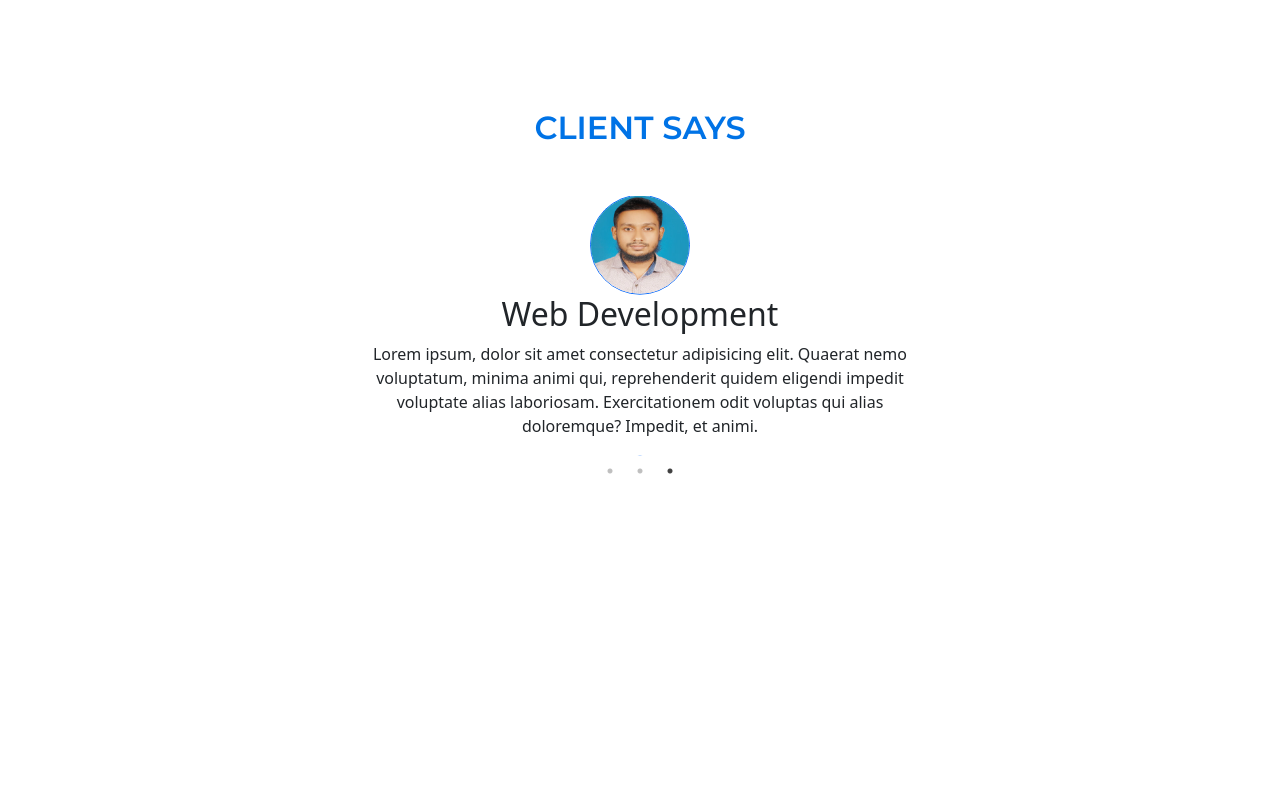
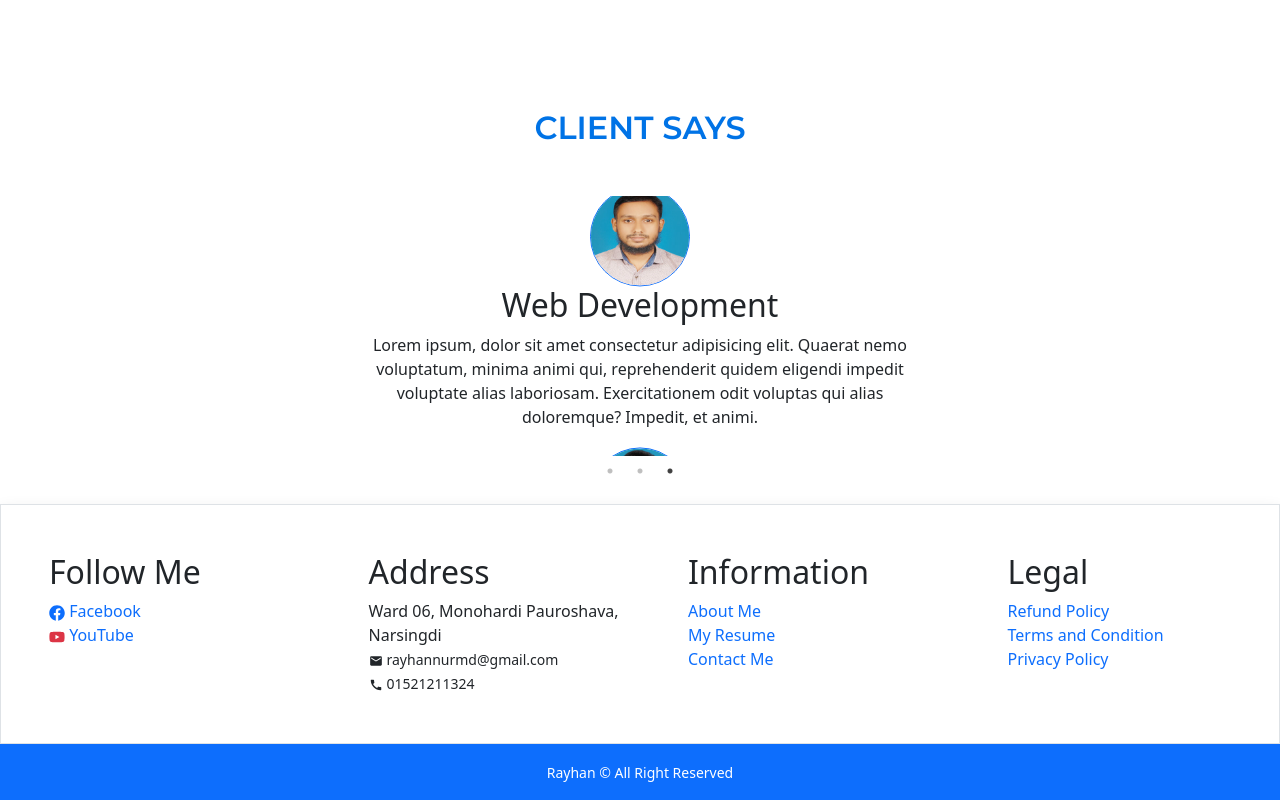
Before and after one commit to rayhan1650/personal-website-practice-react, a React (Create React App) app: page / in a window 1280 px wide. Shown: the part 3558-4358 px from the top of the page. Before the commit the page ends 4039 px from the top, so only its background shows below. Built offline with nearby package versions, Linux system fonts and the light colour scheme.

Commit message:
footer section added

```diff
--- a/src/App.js
+++ b/src/App.js
@@ -2,6 +2,7 @@ import "./App.css";
 import Analysis from "./components/Analysis/Analysis";
 import ClientReview from "./components/ClientReview/ClientReview";
 import Courses from "./components/Courses/Courses";
+import Footer from "./components/Footer/Footer";
 import RecentProjects from "./components/RecentProjects/RecentProjects";
 import Services from "./components/Services/Services";
 import Summary from "./components/Summary/Summary";
@@ -21,6 +22,7 @@ function App() {
       <Courses />
       <Video />
       <ClientReview />
+      <Footer />
     </div>
   );
 }
--- a/src/components/ClientReview/ClientReview.js
+++ b/src/components/ClientReview/ClientReview.js
@@ -12,6 +12,8 @@ const ClientReview = () => {
     dots: true,
     infinite: true,
     speed: 3000,
+    pauseOnHover: true,
+    arrows: false,
     vertical: true,
     verticalSwiping: true,
     slidesToShow: 1,
--- /dev/null
+++ b/src/components/Footer/Footer.js
@@ -0,0 +1,71 @@
+import React from "react";
+import { Col, Container, Row } from "react-bootstrap";
+import { FaFacebook, FaYoutube } from "react-icons/fa";
+import { MdEmail, MdCall } from "react-icons/md";
+
+const Footer = () => {
+  return (
+    <>
+      <Container fluid className="mt-5 border shadow">
+        <Row>
+          <Col lg={3} md={6} sm={12} className="p-5">
+            <h2>Follow Me</h2>
+            <a className="text-decoration-none" href="#">
+              <FaFacebook /> Facebook
+            </a>
+            <br />
+            <a className="text-decoration-none" href="#">
+              <FaYoutube className="text-danger" /> YouTube
+            </a>
+          </Col>
+          <Col lg={3} md={6} sm={12} className="py-5 ps-5">
+            <h2>Address</h2>
+            <p className="mb-0">Ward 06, Monohardi Pauroshava, Narsingdi</p>
+            <small>
+              <MdEmail className="me-1" />
+              rayhannurmd@gmail.com
+            </small>
+            <br />
+            <small>
+              <MdCall className="me-1" />
+              01521211324
+            </small>
+          </Col>
+          <Col lg={3} md={6} sm={12} className="p-5">
+            <h2>Information</h2>
+            <a className="text-decoration-none" href="#">
+              About Me
+            </a>
+            <br />
+            <a className="text-decoration-none" href="#">
+              My Resume
+            </a>
+            <br />
+            <a className="text-decoration-none" href="#">
+              Contact Me
+            </a>
+          </Col>
+          <Col lg={3} md={6} sm={12} className="p-5">
+            <h2>Legal</h2>
+            <a className="text-decoration-none" href="#">
+              Refund Policy
+            </a>
+            <br />
+            <a className="text-decoration-none" href="#">
+              Terms and Condition
+            </a>
+            <br />
+            <a className="text-decoration-none" href="#">
+              Privacy Policy
+            </a>
+          </Col>
+        </Row>
+      </Container>
+      <Container fluid className="text-center bg-primary py-3 text-white">
+        <small>Rayhan &copy; All Right Reserved</small>
+      </Container>
+    </>
+  );
+};
+
+export default Footer;
```
